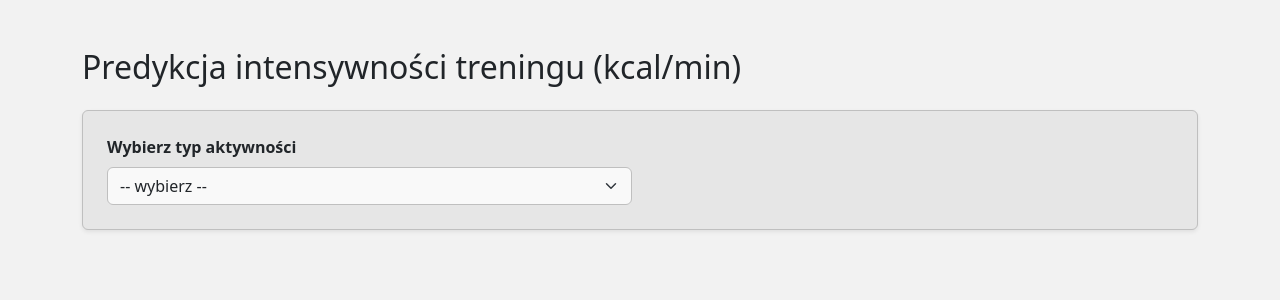
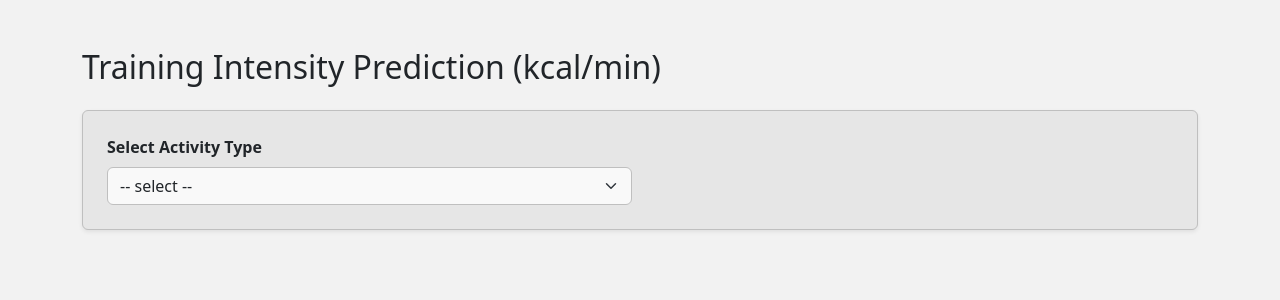
Before and after one commit to draprar/ml-training-intensity-prediction, a FastAPI app: page /ui in a window 1280 px wide. Shown: the top 300 px of the page. Run offline with FastAPI, Linux system fonts and the light colour scheme.

Commit message:
refactor: migrate UI from Polish to English

```diff
--- a/app/ui/static/js/main.js
+++ b/app/ui/static/js/main.js
@@ -1,5 +1,5 @@
 const activitySelect = document.getElementById("ActivityType");
-const predictButton = document.getElementById("PredictButtonWrapper");
+const predictButtonWrapper = document.getElementById("PredictButtonWrapper");
 const form = document.getElementById("predictForm");
 const resultBox = document.getElementById("resultBox");
 
@@ -10,45 +10,57 @@ const activityFields = {
     "Cardio": []
 };
 
-// Ukrywa wszystkie pasujące elementy i usuwa obowiązek wypełniania ich pól
+// Hides all matching elements and removes the required attribute
 function hideFields(selector) {
     document.querySelectorAll(selector).forEach(el => {
         el.classList.add("d-none");
-        el.querySelectorAll("input, select").forEach(i => i.required = false);
+        el.querySelectorAll("input, select").forEach(input => {
+            input.required = false;
+        });
     });
 }
 
-// Pokazuje elementy o podanych ID i ustawia ich pola jako wymagane
+// Shows elements by ID and sets their inputs as required
 function showFieldsById(ids) {
     ids.forEach(id => {
         const el = document.getElementById(id);
+        if (!el) return;
         el.classList.remove("d-none");
-        el.querySelectorAll("input, select").forEach(i => i.required = true);
+        el.querySelectorAll("input, select").forEach(input => {
+            input.required = true;
+        });
     });
 }
 
-// Reaguje na zmianę aktywności, ukrywa wszystko, pokazuje pola wspólne i specyficzne i przycisk predykcji
+// Handles activity change: hides all fields,
+// then shows common + activity-specific fields
 function updateFields() {
     const selected = activitySelect.value;
 
     hideFields(".specific-field");
     hideFields(".common-field");
-    predictButton.classList.add("d-none");
+    predictButtonWrapper.classList.add("d-none");
 
     if (!selected) return;
 
     document.querySelectorAll(".common-field").forEach(el => {
         el.classList.remove("d-none");
-        el.querySelectorAll("input, select").forEach(i => i.required = true);
+        el.querySelectorAll("input, select").forEach(input => {
+            input.required = true;
+        });
     });
 
     showFieldsById(activityFields[selected] || []);
-    predictButton.classList.remove("d-none");
+    predictButtonWrapper.classList.remove("d-none");
 }
 
 activitySelect.addEventListener("change", updateFields);
 
-// przetwarza formularz, zamienia puste pola na 0, wysyła dane do serwera i wyświetla wynik lub błąd
+// Handles form submission:
+// - converts empty fields to 0
+// - casts numeric values
+// - sends POST request
+// - displays result or error
 form.addEventListener("submit", async function (event) {
     event.preventDefault();
 
@@ -59,9 +71,9 @@ form.addEventListener("submit", async function (event) {
 
     for (let key in jsonData) {
         if (jsonData[key] === "") {
-            jsonData[key] = 0; // domyślna wartość dla ukrytych pól
+            jsonData[key] = 0;
         } else if (!isNaN(jsonData[key])) {
-        jsonData[key] = Number(jsonData[key]);
+            jsonData[key] = Number(jsonData[key]);
         }
     }
 
@@ -71,17 +83,16 @@ form.addEventListener("submit", async function (event) {
 
         resultBox.classList.remove("d-none");
         resultBox.innerHTML =
-            `<strong>Wynik predykcji:</strong> ${value} kcal/min`;
+            `<strong>Prediction result:</strong> ${value} kcal/min`;
 
     } catch (error) {
-        resultBox.className = "alert mt-4";   // reset klas
+        resultBox.className = "alert mt-4 alert-danger";
         resultBox.classList.remove("d-none");
-        resultBox.classList.add("alert-danger");
 
-        if (error.response && error.response.data && error.response.data.detail) {
-            resultBox.innerText = "Błąd: " + error.response.data.detail;
+        if (error.response?.data?.detail) {
+            resultBox.innerText = "Error: " + error.response.data.detail;
         } else {
-            resultBox.innerText = "Błąd serwera.";
+            resultBox.innerText = "Server error.";
         }
 
         resultBox.scrollIntoView({ behavior: "smooth" });
--- a/app/ui/templates/index.html
+++ b/app/ui/templates/index.html
@@ -1,9 +1,9 @@
 <!DOCTYPE html>
-    <html lang="pl">
+<html lang="en">
 <head>
     <meta charset="UTF-8">
     <meta name="viewport" content="width=device-width, initial-scale=1">
-        <title>Predykcja intensywności treningu</title>
+    <title>Training Intensity Prediction</title>
     <link rel="stylesheet" href="https://cdn.jsdelivr.net/npm/bootstrap@5.3.0/dist/css/bootstrap.min.css">
     <link rel="stylesheet" href="{{ url_for('static', path='css/style.css') }}">
     <script src="https://cdn.jsdelivr.net/npm/axios/dist/axios.min.js"></script>
@@ -12,84 +12,112 @@
 
 <body>
 <div class="container mt-5">
-            <h2 class="mb-4">Predykcja intensywności treningu (kcal/min)</h2>
+    <h2 class="mb-4">Training Intensity Prediction (kcal/min)</h2>
+
     <div class="card shadow-sm p-4">
         <form id="predictForm" class="row g-3">
 
-                    <!-- WYBÓR AKTYWNOŚCI -->
+            <!-- ACTIVITY SELECTION -->
             <div class="col-md-6">
-                        <label for="ActivityType" class="form-label fw-bold">Wybierz typ aktywności</label>
-                        <select name="Activity_Type" id="ActivityType" class="form-select" required>
-                            <option value="">-- wybierz --</option>
-                            <option value="Walking">Chodzenie</option>
-                            <option value="Yoga">Joga</option>
-                            <option value="Strength">Trening siłowy</option>
-                            <option value="Cardio">Kardio</option>
+                <label for="ActivityType" class="form-label fw-bold">
+                    Select Activity Type
+                </label>
+
+                <select name="Activity_Type"
+                        id="ActivityType"
+                        class="form-select"
+                        required>
+                    <option value="">-- select --</option>
+                    <option value="Walking">Walking</option>
+                    <option value="Yoga">Yoga</option>
+                    <option value="Strength">Strength Training</option>
+                    <option value="Cardio">Cardio</option>
                 </select>
             </div>
 
-                    <!-- POLA SPECYFICZNE -->
+            <!-- ACTIVITY-SPECIFIC FIELDS -->
+
             <div class="col-md-4 specific-field d-none" id="DistanceField">
-                        <label for="Distance" class="form-label">Dystans (km)</label>
-                        <input type="number" id="Distance" name="Distance" step="0.01" class="form-control">
+                <label for="Distance" class="form-label">Distance (km)</label>
+                <input type="number" id="Distance" name="Distance"
+                       step="0.01" class="form-control">
             </div>
 
             <div class="col-md-4 specific-field d-none" id="StepsField">
-                        <label for="Steps" class="form-label">Liczba kroków</label>
-                        <input type="number" id="Steps" name="Steps" class="form-control">
+                <label for="Steps" class="form-label">Steps</label>
+                <input type="number" id="Steps" name="Steps"
+                       class="form-control">
             </div>
 
             <div class="col-md-4 specific-field d-none" id="AvgStressField">
-                        <label for="Avg_Stress" class="form-label">Średni stres</label>
-                        <input type="number" id="Avg_Stress" name="Avg_Stress" step="0.1" class="form-control">
+                <label for="Avg_Stress" class="form-label">Average Stress</label>
+                <input type="number" id="Avg_Stress" name="Avg_Stress"
+                       step="0.1" class="form-control">
             </div>
 
             <div class="col-md-4 specific-field d-none" id="StressChangeField">
-                        <label for="Stress_Change" class="form-label">Zmiana stresu</label>
-                        <input type="number" id="Stress_Change" name="Stress_Change" step="0.1" class="form-control">
+                <label for="Stress_Change" class="form-label">Stress Change</label>
+                <input type="number" id="Stress_Change" name="Stress_Change"
+                       step="0.1" class="form-control">
             </div>
 
             <div class="col-md-4 specific-field d-none" id="TotalRepsField">
-                        <label for="Total_Reps" class="form-label">Liczba powtórzeń</label>
-                        <input type="number" id="Total_Reps" name="Total_Reps" class="form-control">
+                <label for="Total_Reps" class="form-label">Total Repetitions</label>
+                <input type="number" id="Total_Reps" name="Total_Reps"
+                       class="form-control">
             </div>
 
             <div class="col-md-4 specific-field d-none" id="TotalPosesField">
-                        <label for="Total_Poses" class="form-label">Liczba serii</label>
-                        <input type="number" id="Total_Poses" name="Total_Poses" class="form-control">
+                <label for="Total_Poses" class="form-label">Total Sets</label>
+                <input type="number" id="Total_Poses" name="Total_Poses"
+                       class="form-control">
             </div>
 
-                    <!-- POLA WSPÓLNE -->
+            <!-- COMMON FIELDS -->
+
             <div class="col-md-4 common-field d-none">
-                        <label for="Avg_HR" class="form-label">Średnie tętno</label>
-                        <input type="number" id="Avg_HR" name="Avg_HR" step="0.1" class="form-control">
+                <label for="Avg_HR" class="form-label">Average Heart Rate</label>
+                <input type="number" id="Avg_HR" name="Avg_HR"
+                       step="0.1" class="form-control">
             </div>
 
             <div class="col-md-4 common-field d-none">
-                        <label for="Max_HR" class="form-label">Maksymalne tętno</label>
-                        <input type="number" id="Max_HR" name="Max_HR" step="0.1" class="form-control">
+                <label for="Max_HR" class="form-label">Maximum Heart Rate</label>
+                <input type="number" id="Max_HR" name="Max_HR"
+                       step="0.1" class="form-control">
             </div>
 
             <div class="col-md-3 common-field d-none">
-                        <label for="day_of_week" class="form-label">Dzień tygodnia (0–6)</label>
-                        <input type="number" id="day_of_week" name="day_of_week" min="0" max="6" class="form-control">
+                <label for="day_of_week" class="form-label">
+                    Day of Week (0–6)
+                </label>
+                <input type="number" id="day_of_week" name="day_of_week"
+                       min="0" max="6" class="form-control">
             </div>
 
             <div class="col-md-3 common-field d-none">
-                        <label for="hour" class="form-label">Godzina (0–23)</label>
-                        <input type="number" id="hour" name="hour" min="0" max="23" class="form-control">
+                <label for="hour" class="form-label">
+                    Hour (0–23)
+                </label>
+                <input type="number" id="hour" name="hour"
+                       min="0" max="23" class="form-control">
             </div>
 
-                    <!-- PREDYKCJA PRZYCISK-->
+            <!-- SUBMIT BUTTON -->
+
             <div class="col-12 mt-3 d-none" id="PredictButtonWrapper">
-                        <button type="submit" class="btn btn-primary">Wykonaj predykcję</button>
+                <button type="submit" class="btn btn-primary">
+                    Run Prediction
+                </button>
             </div>
 
         </form>
     </div>
 
-            <!-- WYNIK -->
-            <div id="resultBox" class="alert alert-info mt-4 d-none"></div>
+    <!-- RESULT BOX -->
+    <div id="resultBox"
+         class="alert alert-info mt-4 d-none"></div>
+
 </div>
 </body>
 </html>
```
Also changed, not shown: app/services/__init__.py (added). Lines whose indentation alone changed are shown as unchanged.
